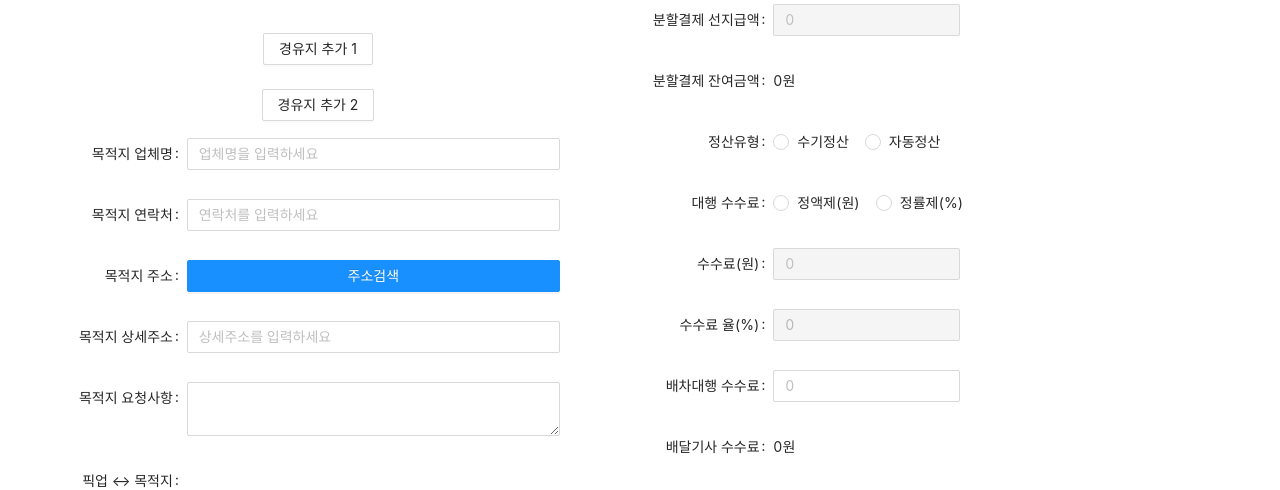
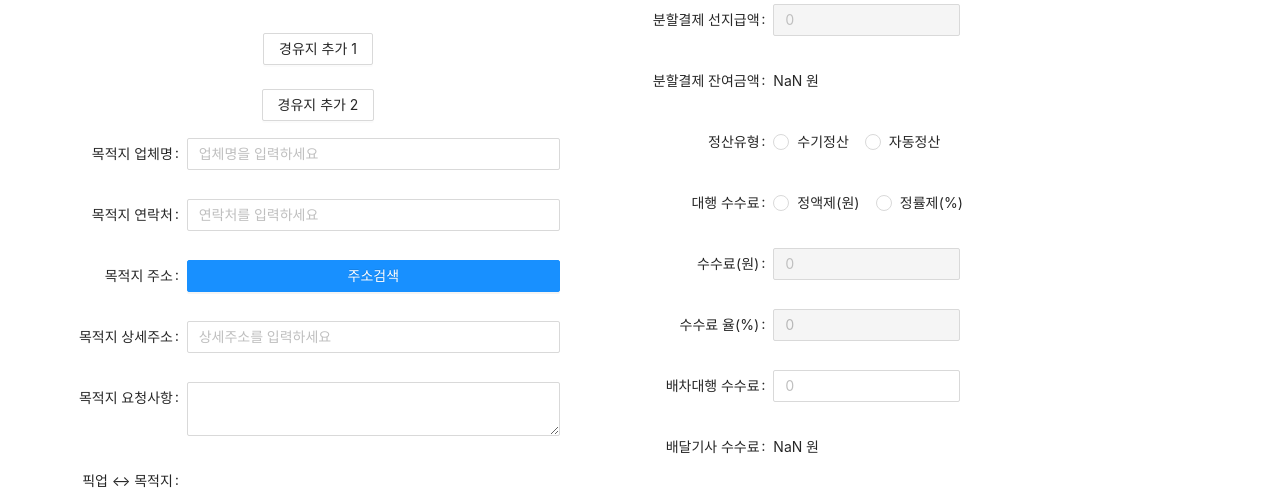
Before and after one commit to NaYeowon/roadvoy-quick, a React (Create React App) app: page /Popup in a window 1280 px wide. Shown: the part 436-926 px from the top of the page. Built offline with nearby package versions, Linux system fonts and the light colour scheme.

Commit message:
분할결제 선지급액

```diff
--- a/src/components/Popup/Popup.tsx
+++ b/src/components/Popup/Popup.tsx
@@ -21,8 +21,7 @@ import { RiderInfo } from "../shop/types";
 import ErrandAllocType from "src/helpers/ErrandAllocType";
 import AddressAPIService from "src/util/kakao";
 import DistanceHelper from "src/helpers/DistanceHelper";
-import NumberUtil from "src/util/NumberUtil";
-import AddressDetail from "./AddressDetail";
+import { costFormat } from "src/util/FormatUtil";
 
 interface Props {
   callInfo: CallInfo | undefined;
@@ -246,14 +245,6 @@ const Popup = (props: Props) => {
     }
   };
 
-  function onChange(e) {
-    setUlErrandFeeAmount(e.target.value)
-  }
-  // 상세주소
-  const renderDestAddress = () => {
-
-  }
-
   const handleClickSwap = () => {
     setAcOriginCompany(acDestCompany);
     setAcOriginCellNo(acDestCellNo);
@@ -296,6 +287,21 @@ const Popup = (props: Props) => {
       ulDestLongPos
     );
   }
+
+  // 분할결제 선지급액
+  let splitAdvancePayment
+  if(ulSplitPrePayment !== 0) {
+    splitAdvancePayment = ulErrandCharge - ulSplitPrePayment
+  }
+
+  // 대행수수료
+  let flatAndFixedRateSystem
+  if(ucErrandFeeType === 1) {
+    const flatAndFixedRateSystem = (e) => {
+      setUlErrandDispatchAgencyFee(e.target.ulErrandFeeAmount)
+    }
+  }
+
   return (
     <>
       <Row style={{ borderBottom: "1px solid #f5f5f5" }}>
@@ -597,7 +603,7 @@ const Popup = (props: Props) => {
             </Form.Item>
 
             <Form.Item label="분할결제 잔여금액" name="ulSplitPostPayment">
-              {NumberUtil.formatNumberWithText(ulErrandCharge - ulSplitPrePayment)}
+              {costFormat(splitAdvancePayment)}
             </Form.Item>
 
             <Form.Item label="정산유형">
@@ -657,13 +663,12 @@ const Popup = (props: Props) => {
                 type="number"
                 name="ulErrandDispatchAgencyFee"
                 value={ulErrandDispatchAgencyFee}
-                onChange={(e) => setUlErrandDispatchAgencyFee(e.target.value)
-                }
+                onChange={(e) => setUlErrandDispatchAgencyFee(e.target.value)}
               />
             </Form.Item>
 
             <Form.Item label="배달기사 수수료" name="ulErrandFeeCourier">
-              {NumberUtil.formatNumberWithText(ulErrandCharge - parseInt(ulErrandDispatchAgencyFee))}
+              {costFormat(ulErrandCharge - parseInt(ulErrandDispatchAgencyFee))}
             </Form.Item>
 
             <Form.Item label="직권배차">
```
